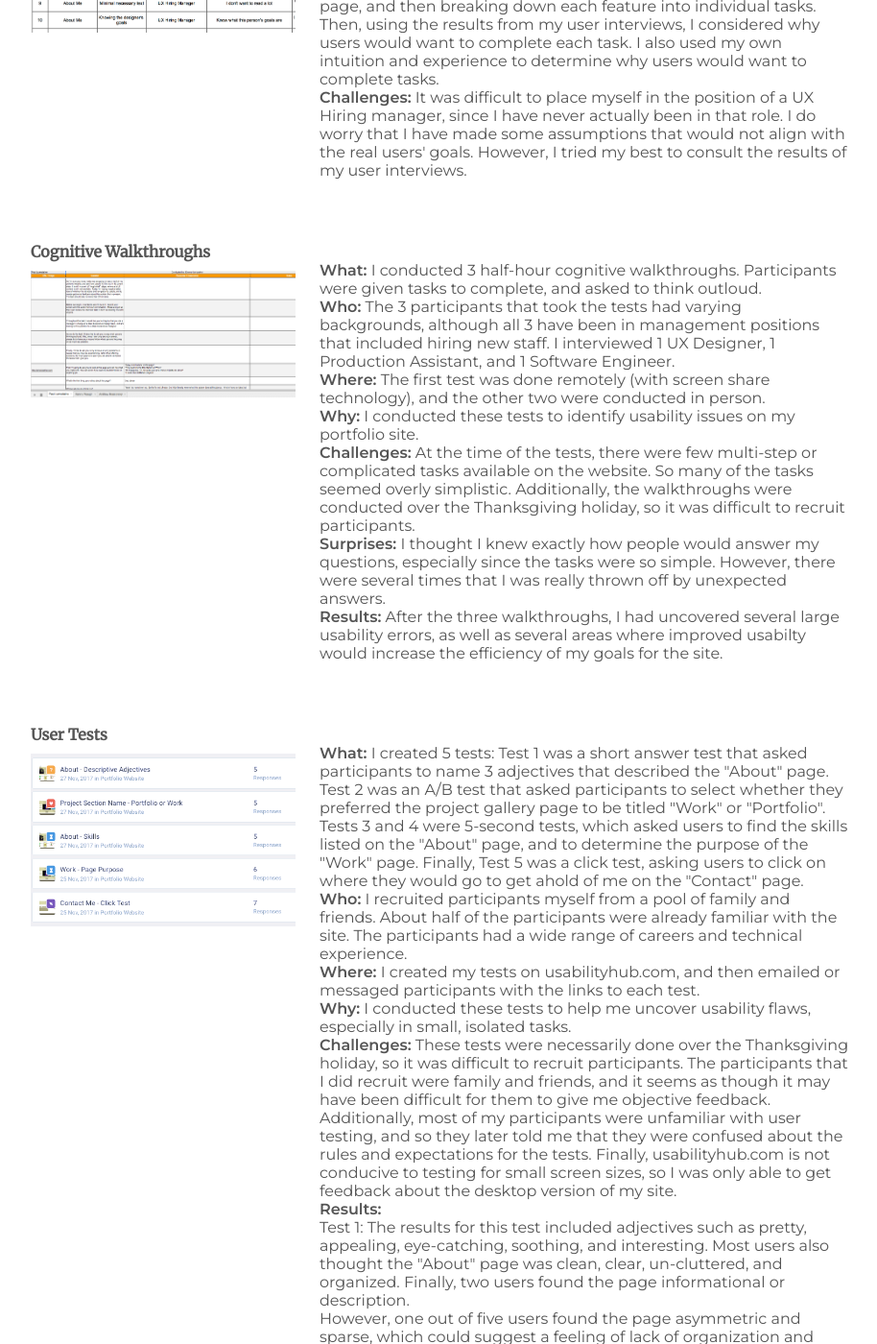
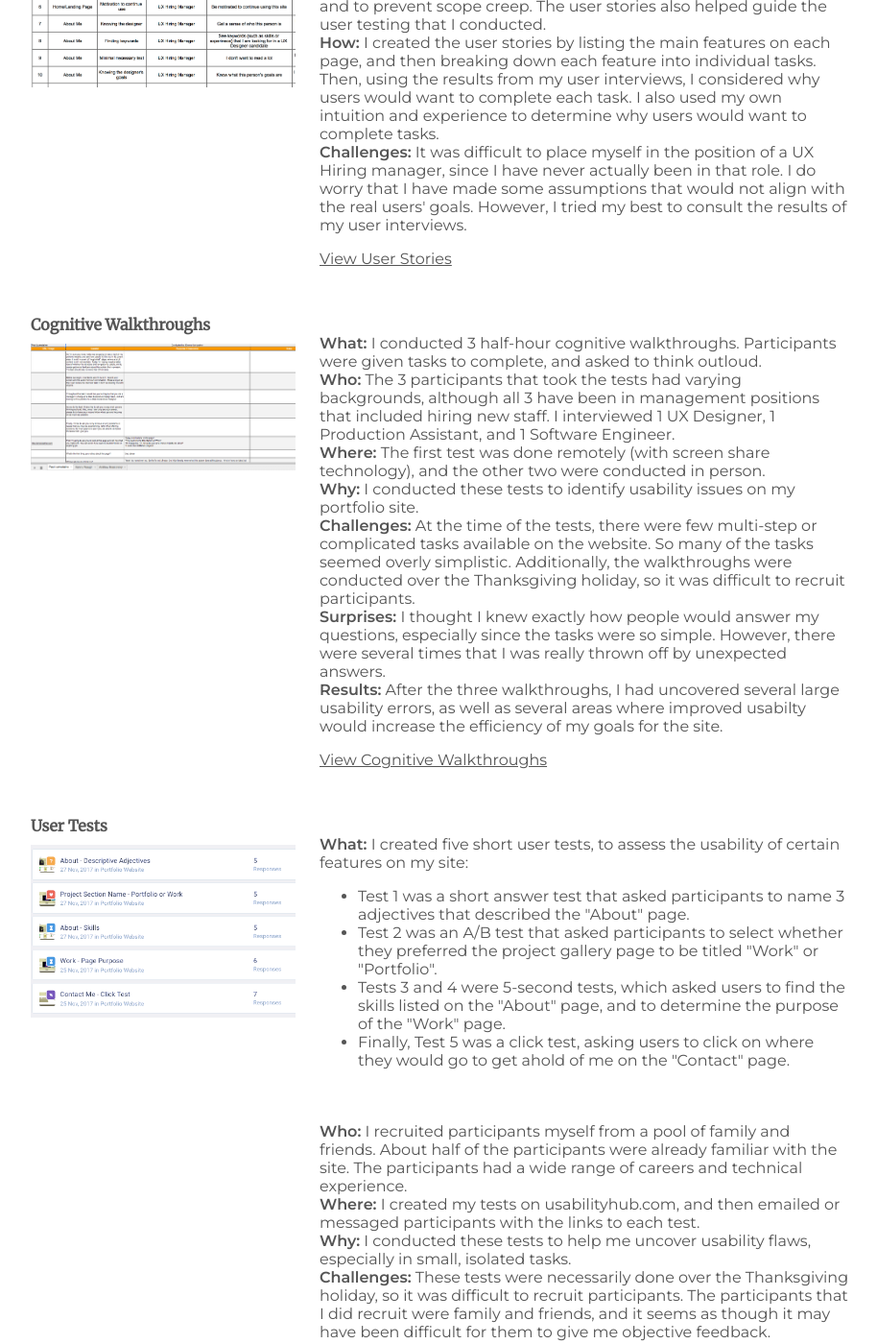
Before and after one commit to emeriwether/emeriwether.github.io, a Jekyll site: the page built from project1.html, in a window 1280 px wide and 1400 px high, scrolled down 3816 px. Shown: the whole window at 96% size, without its empty margins (173-1087 px from the left). Built offline with Jekyll 4.4.1, drawn with Linux system fonts in a browser that asks for light colours; some of the changed text lies outside the part shown.

Commit message:
adjust content on proj1 descr

```diff
--- a/project1.html
+++ b/project1.html
@@ -39,7 +38,6 @@
 
                 <br><span>Results:</span> Following the user interviews, I was able to confirm that an online portfolio is necessary for getting a job in user experience design. I also gained excellent insight into what lead UX Designers look for in online portfolios when hiring.
                 </p>
-                <a href=""></a>
             </div>
         </section>
 
@@ -60,7 +58,7 @@
 
             <br><span>Challenges:</span> Narrowing down the number of portfolios to include in the analysis was difficult because there are so many good ones. It was also challenging to complete a thorough analysis, because there are so many intricate parts of each site.
             </p>
-            <a href=""></a>
+            <a href="https://docs.google.com/a/uci.edu/spreadsheets/d/1C2CqOQPgCgStAYtu2kiBiclCJzlUj45RJLi2FA_Loyo/edit?usp=sharing" target="_blank">View Competitor Analysis</a>
             </div>
         </section>
 
@@ -81,7 +79,7 @@
 
                 <br><span>Challenges:</span> It was difficult for me to feel confident while determining the amount of developmental effort involved in each feature, because I have never done this kind of development before.
                 </p>
-                <a href=""></a>
+                <a href="https://docs.google.com/a/uci.edu/spreadsheets/d/1olQv8JFys851X1lItRhNX_5gl96CYqFYkAW4VBkdowE/edit?usp=sharing" target="_blank">View Feature Value Matix</a>
             </div>
         </section>
 
@@ -98,7 +96,7 @@
 
                 <br><span>How:</span> I used the results from the Feature Value Matrix to determine the order and placement of the features.
                 </p>
-                <a href=""></a>
+                <a href="https://docs.google.com/a/uci.edu/presentation/d/1jLyn5ziwBQp_yQdn65diRhKjppMvB3u4sW4INklSyX8/edit?usp=sharing" target="_blank">View Feature Prioritizaion Diagrams</a>
             </div>
         </section>
     </section>
@@ -122,7 +120,7 @@
 
                 <br><span>Results:</span> The finished site map provided me with a clear and concise outline that helped me start wireframing the site.
                 </p>
-                <a href=""></a>
+                <a href="https://docs.google.com/a/uci.edu/document/d/13XY2hnUe5oiEdlCSWh7ClzZL44N37v3e9Y7ak6NNvSI/edit?usp=sharing" target="_blank">View Site Map</a>
             </div>
         </section>
 
@@ -137,7 +135,6 @@
 
                 <br><span>Why:</span> I created these wireframes to increase the consistency of the site, and the efficency of my development.
                 </p>
-                <a href=""></a>
             </div>
         </section>
 
@@ -156,7 +153,6 @@
 
                 <br><span>Results:</span> The result of the initial development was a live, working site! (With a lot of placeholders and flaws.) But it was sufficient for user testing, which was the goal. I also ended up with a to-do list that was two pages long, of features that I wanted to test or implement later.
                 </p>
-                <a href=""></a>
             </div>
         </section>
     </section>
@@ -182,7 +178,7 @@
 
                 <br><span>Challenges:</span> It was difficult to place myself in the position of a UX Hiring manager, since I have never actually been in that role. I do worry that I have made some assumptions that would not align with the real users' goals. However, I tried my best to consult the results of my user interviews.
                 </p>
-                <a href=""></a>
+                <a href="https://docs.google.com/a/uci.edu/spreadsheets/d/1awko-6svazZkkQWQgN8jXIbY1N04VmwyM570FYcg0gw/edit?usp=sharing" target="_blank">View User Stories</a>
             </div>
         </section>
 
@@ -206,7 +202,7 @@
 
                 <br><span>Results:</span> After the three walkthroughs, I had uncovered several large usability errors, as well as several areas where improved usabilty would increase the efficiency of my goals for the site.
                 </p>
-                <a href=""></a>
+                <a href="https://docs.google.com/a/uci.edu/spreadsheets/d/14LBQDEATrRnJe3VTGCiOJ0FAveUllC-1lnOEVega2p8/edit?usp=sharing" target="_blank">View Cognitive Walkthroughs</a>
             </div>
         </section>
 
@@ -217,9 +213,16 @@
             </div>
 
             <div class="description">
-                <p><span>What:</span> I created 5 tests: Test 1 was a short answer test that asked participants to name 3 adjectives that described the "About" page. Test 2 was an A/B test that asked participants to select whether they preferred the project gallery page to be titled "Work" or "Portfolio". Tests 3 and 4 were 5-second tests, which asked users to find the skills listed on the "About" page, and to determine the purpose of the "Work" page. Finally, Test 5 was a click test, asking users to click on where they would go to get ahold of me on the "Contact" page.
+                <p><span>What:</span> I created five short user tests, to assess the usability of certain features on my site:</p>
 
-                <br><span>Who:</span> I recruited participants myself from a pool of family and friends. About half of the participants were already familiar with the site. The participants had a wide range of careers and technical experience.
+                <ul>
+                    <li>Test 1 was a short answer test that asked participants to name 3 adjectives that described the "About" page. </li>
+                    <li>Test 2 was an A/B test that asked participants to select whether they preferred the project gallery page to be titled "Work" or "Portfolio". </li>
+                    <li>Tests 3 and 4 were 5-second tests, which asked users to find the skills listed on the "About" page, and to determine the purpose of the "Work" page. </li>
+                    <li>Finally, Test 5 was a click test, asking users to click on where they would go to get ahold of me on the "Contact" page. </li>
+                </ul>
+
+                <p><br><span>Who:</span> I recruited participants myself from a pool of family and friends. About half of the participants were already familiar with the site. The participants had a wide range of careers and technical experience.
 
                 <br><span>Where:</span> I created my tests on usabilityhub.com, and then emailed or messaged participants with the links to each test.
 
```
Also changed, not shown: other parts of project1.html (+1 -2 lines).
